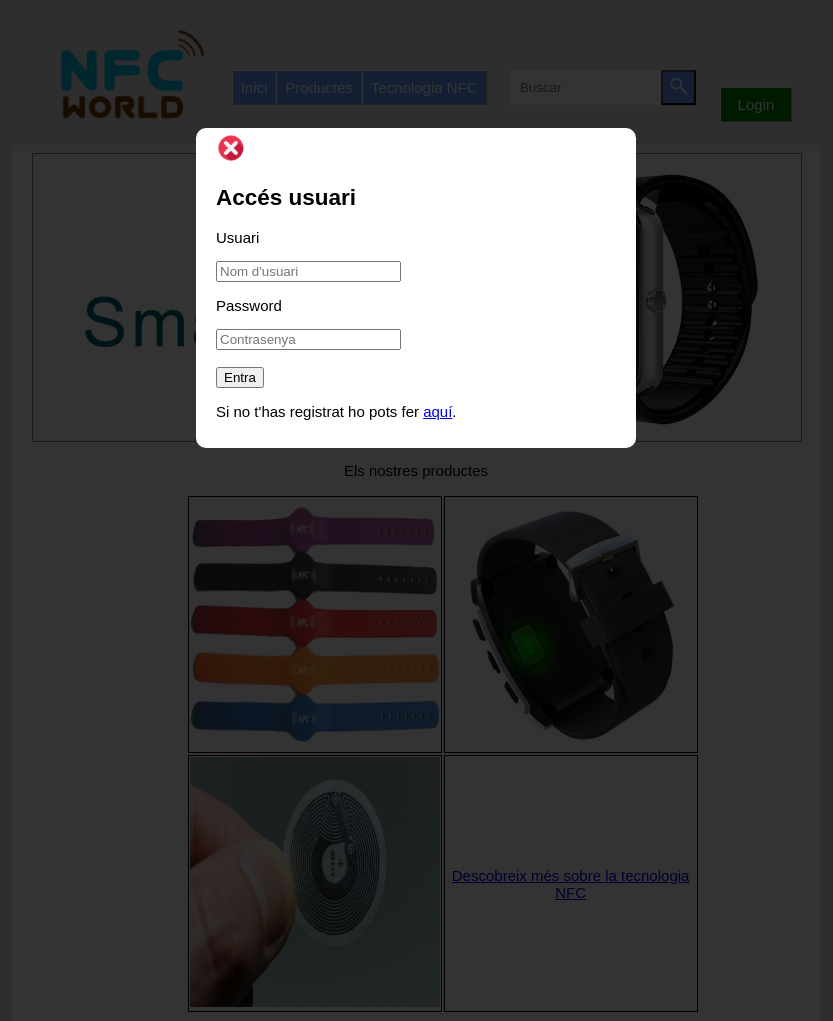
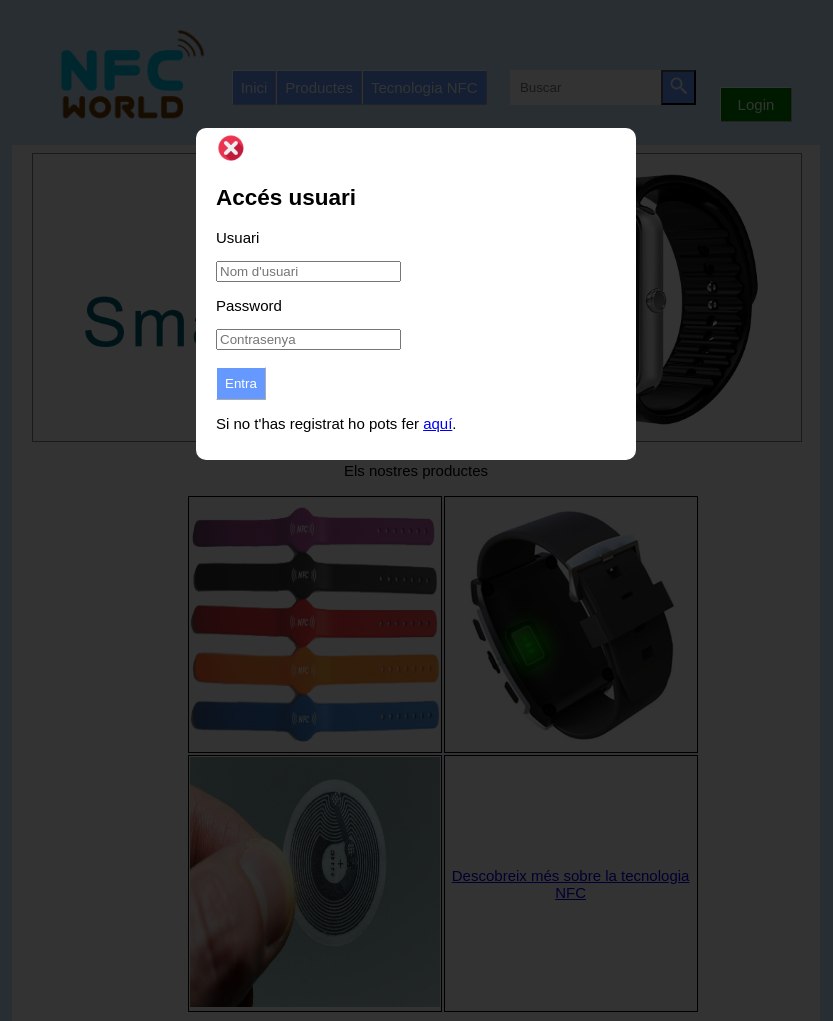
Before and after one commit to jaumecolom/Ecommerce, a PHP site: page / in a window 1280 px wide, after a click on "Login". Shown: the top 1021 px of the page, without its empty margins (224-1057 px from the left). Run offline with PHP 8.4, Linux system fonts and the light colour scheme; style sheets or scripts are compiled from the project's sources.

Commit message:
Petits canvis
- Boto del login personalitzat.
- Canviat el color del fons.

```diff
--- a/ecommerce/header.html
+++ b/ecommerce/header.html
@@ -52,7 +52,7 @@
 		<input type="text" id="username_input" placeholder="Nom d'usuari"/>
 		<p>Password</p>
 		<input type="password" id="password_input" placeholder="Contrasenya"/></br></br>
-		<input type="submit" value="Entra"/>
+		<input type="submit" value="Entra" id="LoginButton"/>
 		<p>Si no t'has registrat ho pots fer <a href="signup.html">aquí</a>.</p>
 	</div>
 </div>
--- a/ecommerce/resources/css/style.css
+++ b/ecommerce/resources/css/style.css
@@ -1,6 +1,6 @@
 body{
 	margin: auto;
-	background-color: #E6E6E6;
+	background-color: #CCE6FF;
 	font-family: Arial, sans-serif;
 	font-weight: 300;
 	font-size: 15px;
@@ -287,3 +287,15 @@ nav li ul li{
 	border-radius: 10px;
 	background: #fff;
 }
+
+#LoginButton{
+	text-align: center;
+	color: white;
+	padding: 8px;
+	border: 1px outset white;
+	background-color: #6699FF;
+}
+
+#LoginButton:hover{
+	background-color: #99CCFF;
+}
```
